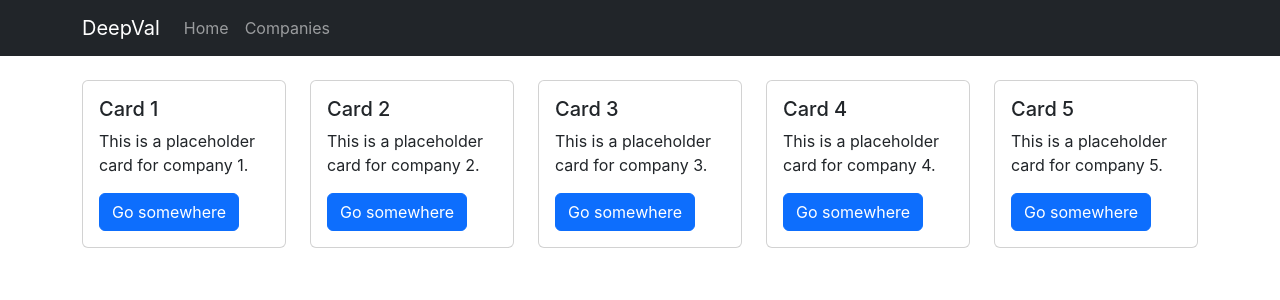
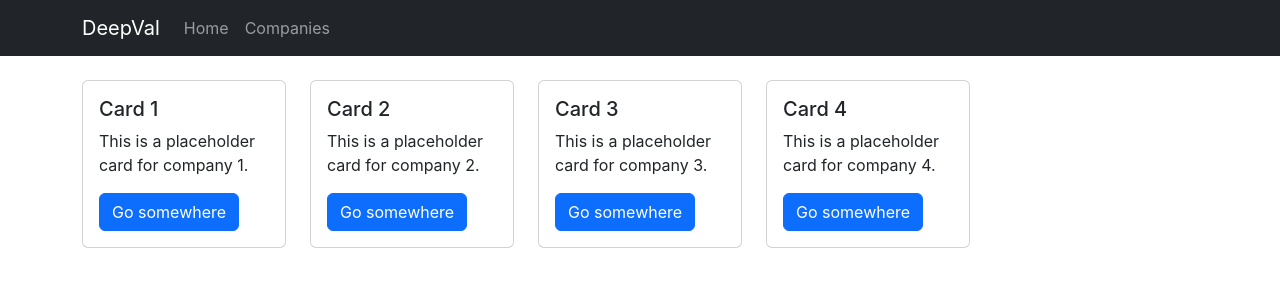
Before and after one commit to adit2998/FinancialAnalysisApp, a React (Create React App) app in the folder fundamental-analysis/: page /companies in a window 1280 px wide. Shown: the top 300 px of the page. Built offline with nearby package versions, Linux system fonts and the light colour scheme.

Commit message:
minor change

```diff
--- a/fundamental-analysis/src/components/CompaniesListPage.js
+++ b/fundamental-analysis/src/components/CompaniesListPage.js
@@ -8,7 +8,6 @@ const CompaniesListPage = () => {
     { title: 'Card 2', text: 'This is a placeholder card for company 2.' },
     { title: 'Card 3', text: 'This is a placeholder card for company 3.' },
     { title: 'Card 4', text: 'This is a placeholder card for company 4.' },
-    { title: 'Card 5', text: 'This is a placeholder card for company 5.' }
   ];
 
   return (
```
